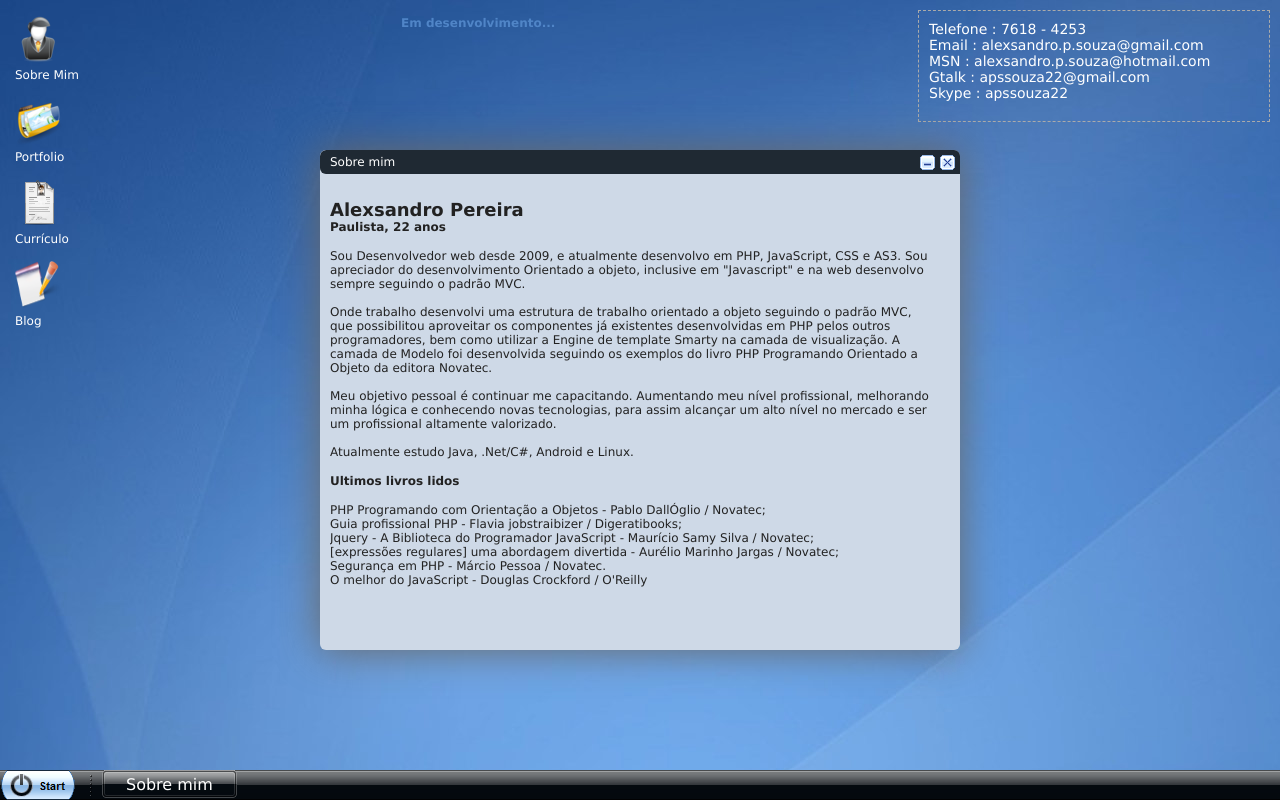
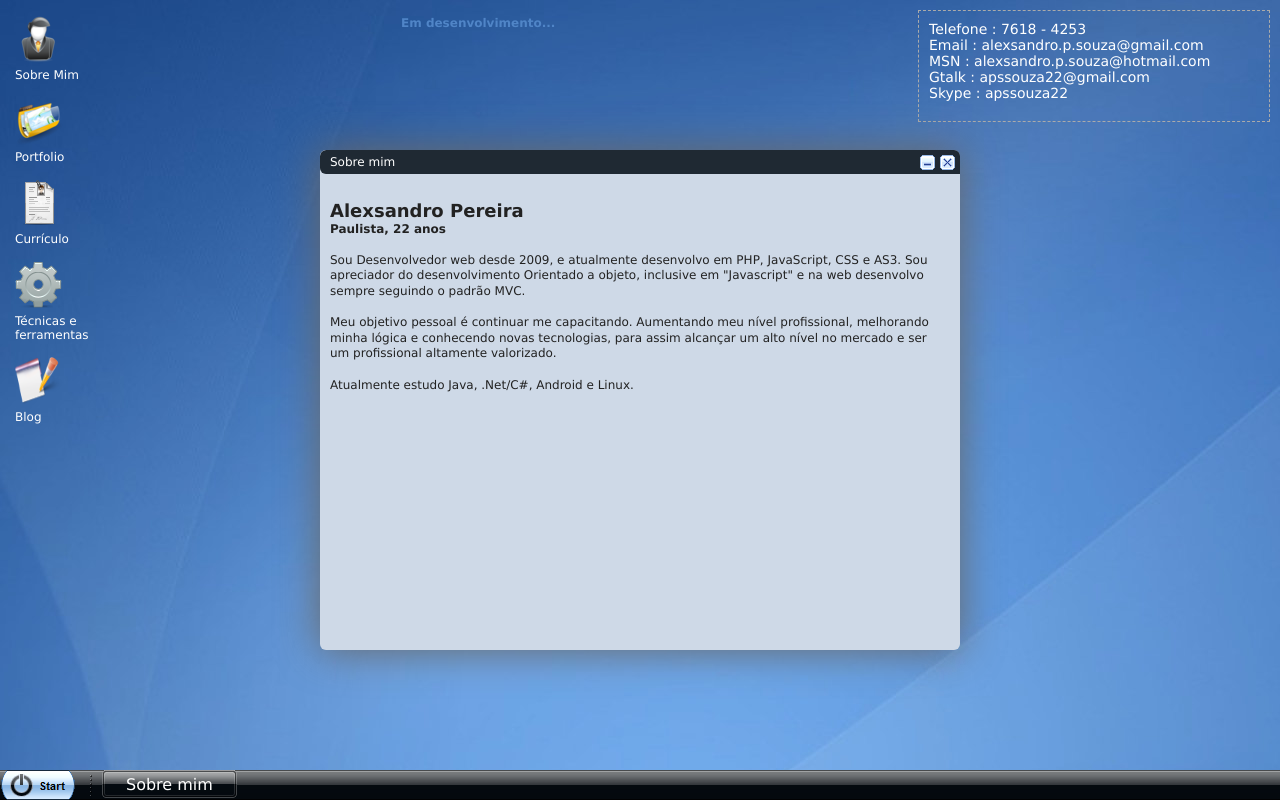
Before and after one commit to apssouza22/portfolio, a PHP site: page / in a window 1280 px wide, after a click on "Sobre Mim". Run offline with PHP 8.4, Linux system fonts and the light colour scheme.

Commit message:
alteracoes de portifolio e criacao da pg tecnicas e ferramentas

```diff
--- a/css.css
+++ b/css.css
@@ -96,6 +96,7 @@ img{
     color: #222222;
     padding: 10px 0;
 }
+#content .window .windowContent{line-height:1.3;}
 
 #content #sobremim{
     width: 640px;
@@ -103,11 +104,20 @@ img{
 }
 #content #sobremim .windowContent{
       width: 600px;
+	   overflow: hidden;
+}
+
+#content #tecnicas{
+    width: 612px;
+
+}
+#content #tecnicas .windowContent{
+      width: 600px;
 	  overflow-y: scroll;
 }
 
-#content #sobremim .windowContent{
-    overflow: hidden;
+#content #tecnicas .windowContent li{
+	margin-bottom: 10px;
 }
 
 #content #portifolio{
--- a/index.html
+++ b/index.html
@@ -54,6 +54,11 @@ and open the template in the editor.
                     <div>Currículo</div>
                 </a>
 
+				<a href="#tecnicas" rel="tecnicas" title="Técnicas e ferramentas de desenvolvimento" class="icone">
+                    <img src="img/tool.png">
+                    <div>Técnicas e ferramentas</div>
+                </a>
+
 
 		<a href="blog/" rel="blog" title="Compartilhando conhecimento" class="">
                     <img src="img/ico_blog.png" width="48" height="48">
@@ -75,35 +80,77 @@ and open the template in the editor.
                     <p>
                         Sou Desenvolvedor web desde 2009, e  atualmente desenvolvo em PHP, JavaScript, CSS e AS3. Sou apreciador do desenvolvimento Orientado a objeto, inclusive em "Javascript" e na web desenvolvo sempre seguindo o padrão MVC.
 						<br><br>
-						Onde trabalho desenvolvi uma estrutura de trabalho orientado a objeto seguindo o padrão MVC, que possibilitou aproveitar os componentes já existentes desenvolvidas em PHP pelos outros programadores,
-						bem como utilizar a Engine de template Smarty na camada de visualização. A camada de Modelo foi desenvolvida seguindo os exemplos do livro PHP Programando Orientado a Objeto da editora Novatec.
-						<br><br>
+
 
                         Meu objetivo pessoal é continuar me capacitando. Aumentando meu nível profissional, melhorando minha lógica e conhecendo novas tecnologias, para assim alcançar um alto nível no mercado e ser um profissional altamente valorizado.
 						<br><br>
                         Atualmente estudo Java, .Net/C#, Android e Linux.
                     </p>
 
+
+
+
+                </div>
+            </div><!--FIM SOBRE MIM-->
+
+			<div id="tecnicas" class="window">
+                <div class="windowHeader">
+                    <div class="windowTitle">Técnicas e ferramentas de desenvolvimento</div>
+                    <div class="windowButtons"><a href="" class="min"></a><a href="" class="close"></a></div>
+                </div>
+                <div class="windowContent">
+                    <h2><span>Mini framework</span></h2>
+                    <p>
+                        Onde trabalho desenvolvi uma estrutura de trabalho orientado a objeto seguindo o padrão MVC, que possibilitou aproveitar os componentes já existentes desenvolvidas em PHP pelos outros programadores,
+						bem como utilizar a Engine de template Smarty na camada de visualização. A camada de Modelo foi desenvolvida seguindo os exemplos do livro PHP Programando Orientado a Objeto da editora Novatec.
+						<br><br>
+                    </p>
+					<h2><span>Otimização de sites</span></h2>
+                    <p>
+                        Na busca sempre pelas melhores práticas de desenvolvimento na web, não podia deixar de lado a questão do tempo de carregamento de nossas
+						páginas. Por isso utilizo algumas técnicas que auxilia nosso site na hora de carregar, são elas:
+						<br>
+
+						<ul>
+							<li>- Junção dos arquivos css e js via htacces, tornando um único arquivo para cada extenção a ser carregado pelo site;</li>
+							<li>- Compressão dos aruivos usando Gzip via htacess;</li>
+							<li>- Optimização do caching: configuração os headers HTTP para que eles gerem conteúdo estático, de modo que CSS, imagens e JavaScript não expirem depois de um longo período de tempo utilizando htacess;</li>
+							<li>- Sistema de cache utilizando a engine de template Smarty - ou seja operações no servidor usando php é feita apenas uma vez por hora.</li>
+						</ul>
+					</p>
+
+					<h2><span>Publicação do site</span></h2>
+                    <p>
+                        No dia-a-dia utilizar recursos das ferramentas certas ajudam a agilizar nosso trabalho, tratando-se de controle de versões o Git tem diversos truques interessantes. Por isso o suporte ao git é item principal na minha lista de requisitos na hora de contratar um servidor.<br>
+						Com o Git eu garanto que meus ambientes de desenvolvimento local, homologação e produção estão milimetricamente sincronizados. Com apenas quatro comandos, atualizo cada ambiente com minhas alterações.
+						<br>
+
+						<i>
+						git add . <br>
+						git commit -am "descricao da alteracao";<br>
+						git push homologacao master<br>
+						git push producao master<br>
+						</i>
+						Pronto as alterações já são automaticamente refletidas nos ambientes de produção e homologação.
+					</p>
+
 					<h2><span>Ultimos livros lidos</span> </h2>
 
 					<p>
-					PHP Programando com Orientação a Objetos - Pablo DallÓglio / Novatec;
-					<br>
-					Guia profissional PHP - Flavia jobstraibizer / Digeratibooks;
-					<br>
-					Jquery - A Biblioteca do Programador JavaScript - Maurício Samy Silva / Novatec;
-					<br>
-					[expressões regulares] uma abordagem divertida - Aurélio Marinho Jargas / Novatec;
-					<br>
-					Segurança em PHP  - Márcio Pessoa / Novatec.
-					<br>
-					O melhor do JavaScript - Douglas Crockford / O'Reilly
+					<ul>
+						<li>PHP Programando com Orientação a Objetos - Pablo DallÓglio / Novatec;</li>
+						<li>Guia profissional PHP - Flavia jobstraibizer / Digeratibooks;</li>
+						<li>Jquery - A Biblioteca do Programador JavaScript - Maurício Samy Silva / Novatec;</li>
+						<li>[expressões regulares] uma abordagem divertida - Aurélio Marinho Jargas / Novatec;</li>
+						<li>Segurança em PHP  - Márcio Pessoa / Novatec;</li>
+						<li>O melhor do JavaScript - Douglas Crockford / O'Reilly.</li>
+					</ul>
 					</p>
 
 
 
                 </div>
-            </div><!--FIM SOBRE MIM-->
+            </div><!--FIM Tecnicas e ferramentas-->
 
 
             <div id="portifolio" class="window">
@@ -263,6 +310,7 @@ and open the template in the editor.
                     <li><a href="#sobremim" rel="sobremim" title="Sobre mim" class="icone">Sobre Mim</a></li>
                     <li><a href="#portfolio" class="icone" rel="portifolio" title="Meus trabalhos">Portfolio</a></li>
                     <li><a href="#curriculo" rel="curriculo" title="Conhecimentos e experiências " class="icone">Currículo</a></li>
+					<li><a href="#tecnicas" rel="tecnicas" title="Técnicas e ferramentas de desenvolvimento" class="icone">Técnicas e Ferramentas</a></li>
                     <li><a href="blog/" rel="blog" title="Compartilhando conhecimento" class="">Blog</a></li>
                 </ul>
 
```
Also changed, not shown: img/portfolio/coop.jpg (added), img/portfolio/huggies.jpg (added), img/tool.png (added).
